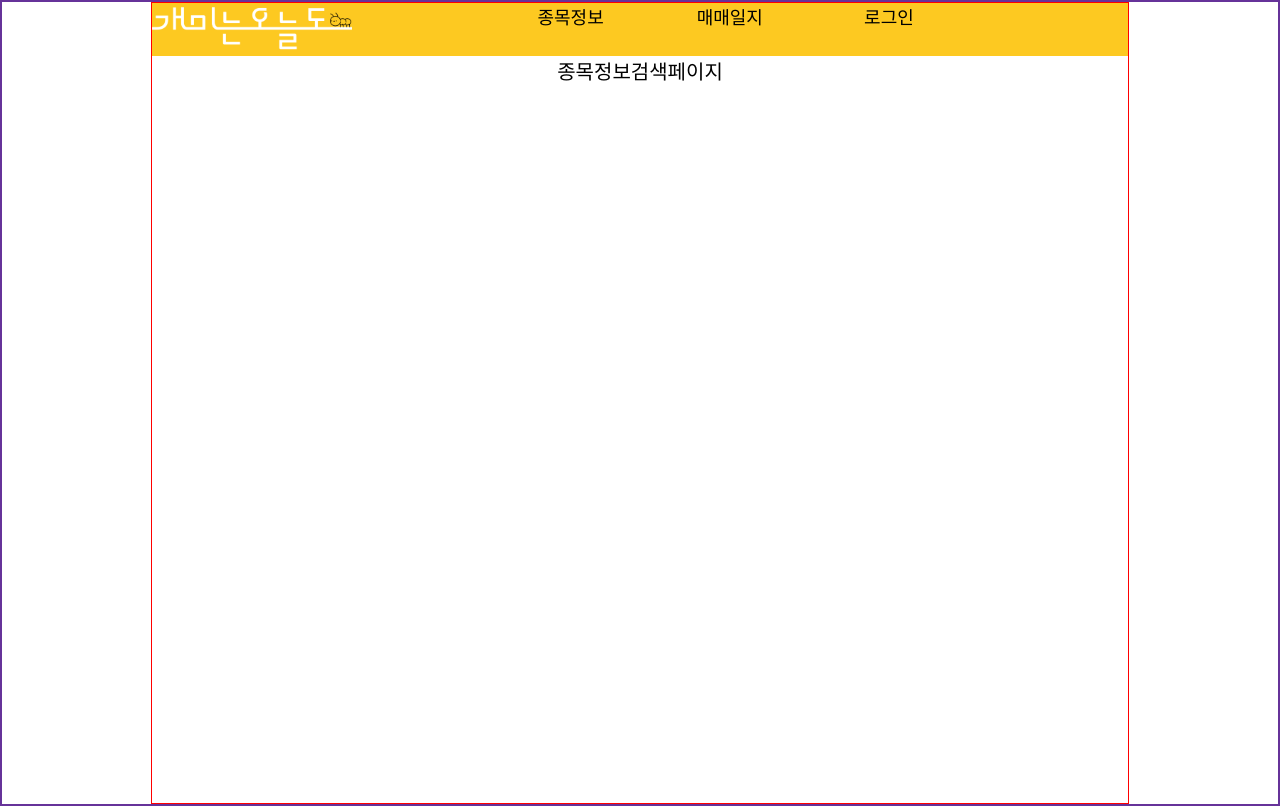
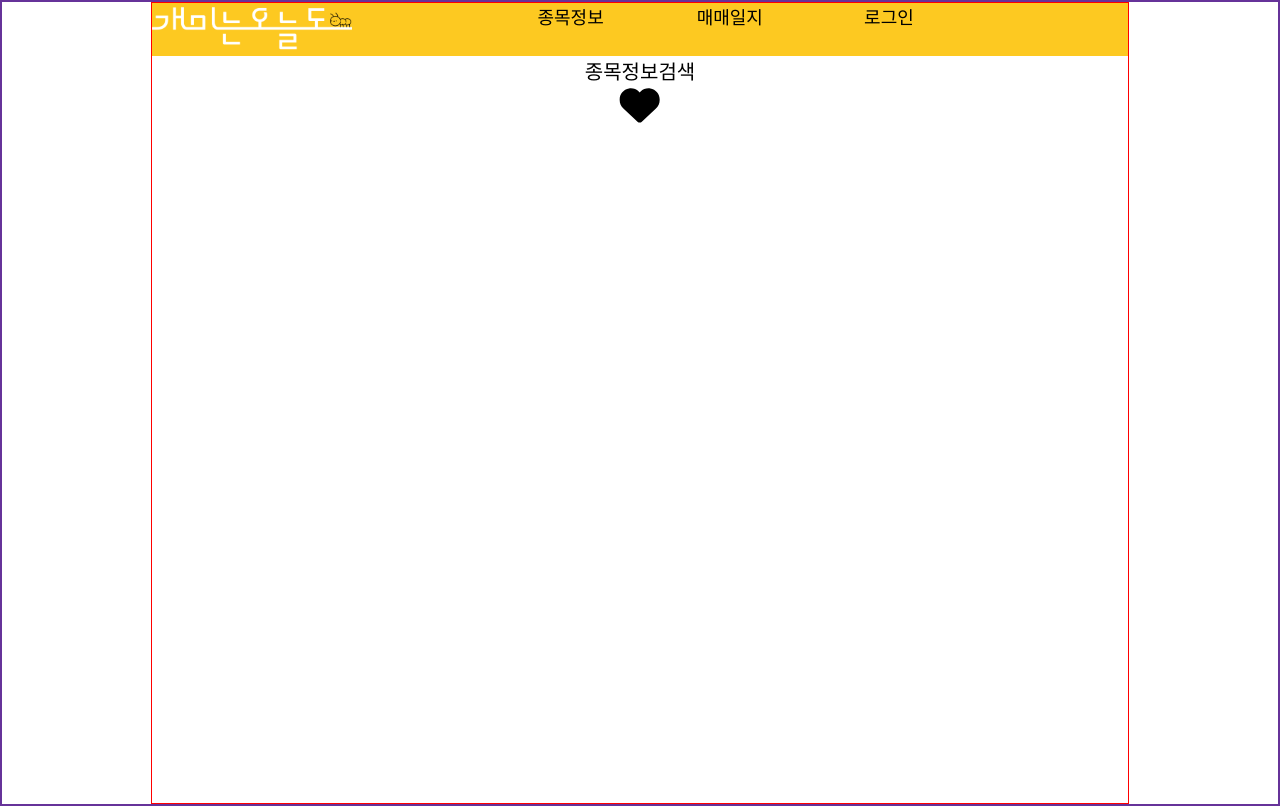
Before and after one commit to jeongmin59/antoday, a React (Vite) app in the folder antoday_FE/: page /companyinfo/1 in a window 1280 px wide. Built offline with nearby package versions, Linux system fonts and the light colour scheme.

Commit message:
:lipsick: Design: fontawesome 라이브러리 설치 및 사용

```diff
--- a/antoday_FE/src/pages/CompanyInfoPage.tsx
+++ b/antoday_FE/src/pages/CompanyInfoPage.tsx
@@ -1,7 +1,13 @@
+import { FontAwesomeIcon } from "@fortawesome/react-fontawesome";
+import { faHeart } from "@fortawesome/free-solid-svg-icons";
+
 const CompanyInfoPage = () => {
-    return (
-        <>종목정보검색페이지</>
-    );
-}
+  return (
+    <>
+      종목정보검색
+      <FontAwesomeIcon icon={faHeart} size="2x" style={{ color: "black" }} />
+    </>
+  );
+};
 
 export default CompanyInfoPage;
```
